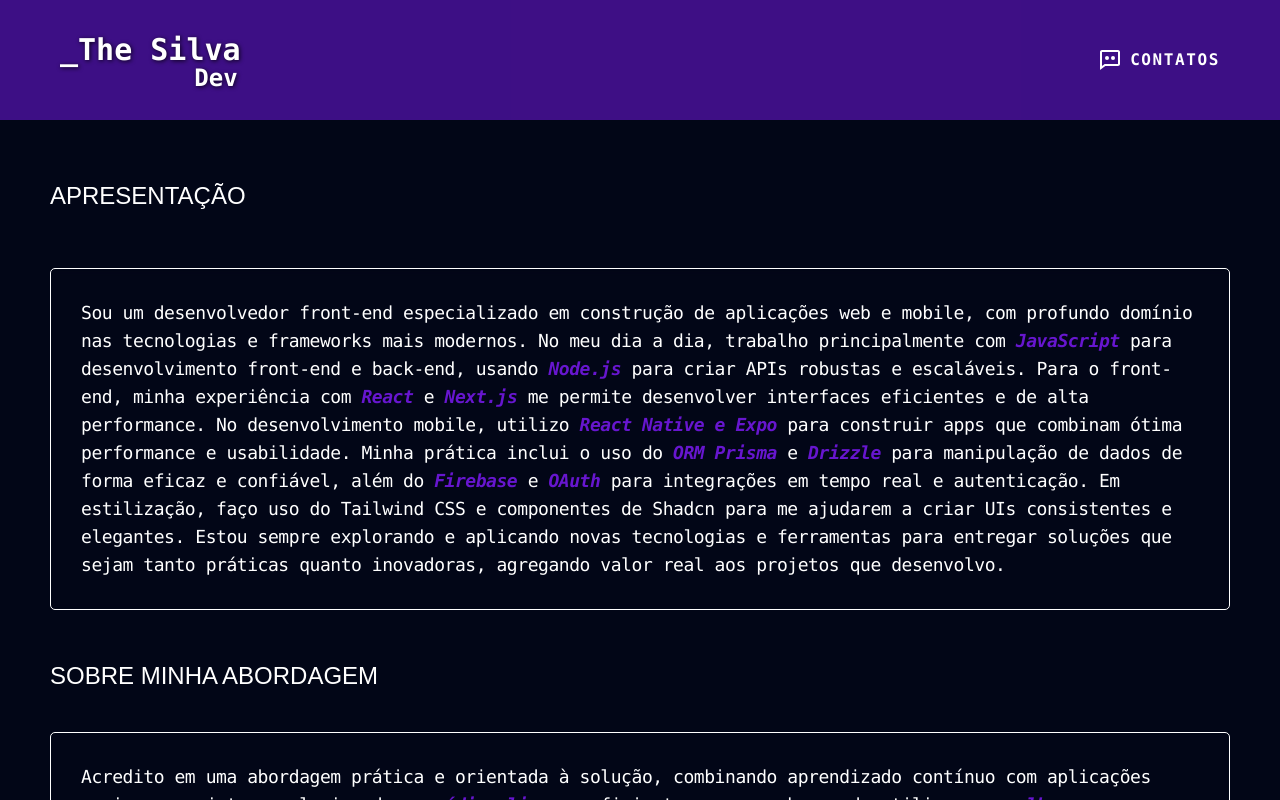
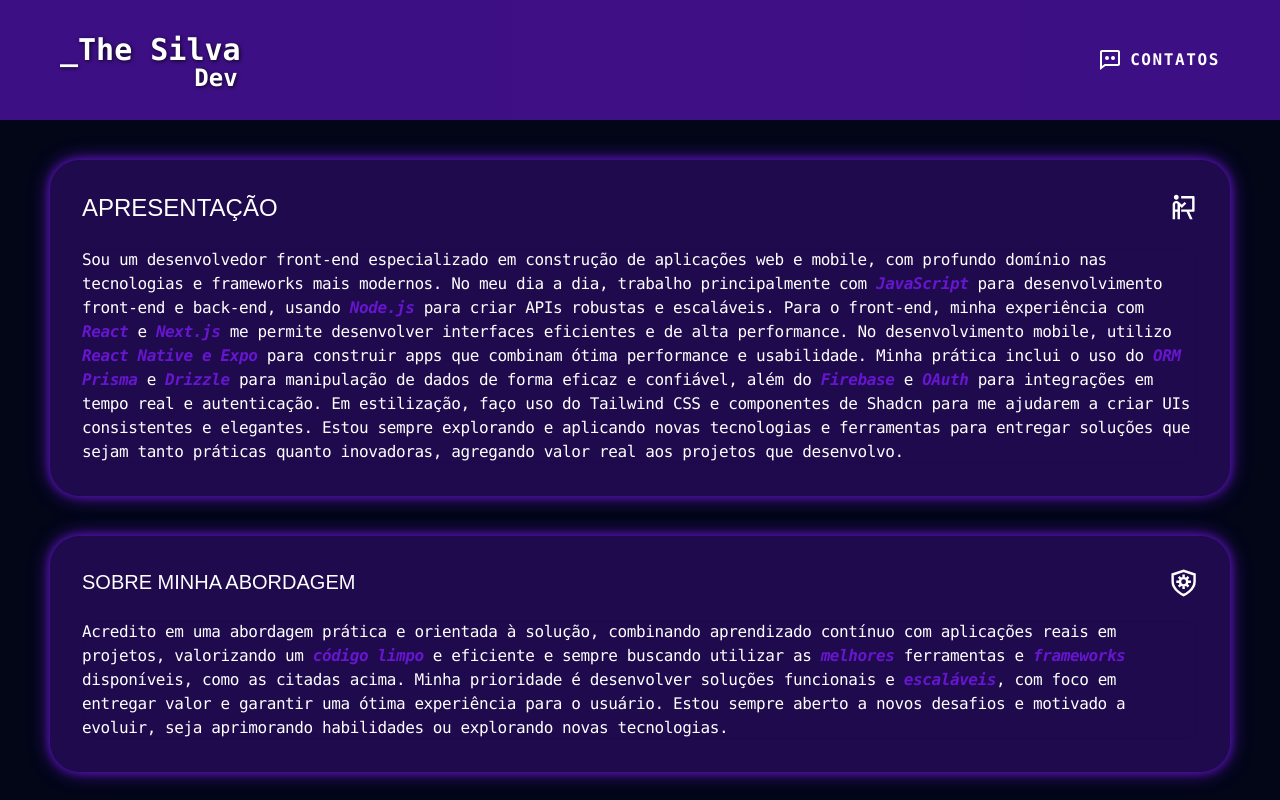
Before and after one commit to TheDev-Silva/silvadev, a Next.js app: page /AboutMais in a window 1280 px wide. Shown: the top 800 px of the page. Built offline with nearby package versions, Linux system fonts and the light colour scheme.

Commit message:
feat: melhorias em layout e resposividade

```diff
--- a/src/Tecnologia/page.tsx
+++ b/src/Tecnologia/page.tsx
@@ -29,7 +29,7 @@ export default function Tecnologias({ tecnologyItem }: TecnologiasProp) {
                <span className='text-xl'>"</span>  Aqui, compartilho algumas das principais tecnologias que utilizo para transformar ideias em soluções completas e eficientes. Minha escolha de ferramentas sempre considera as necessidades específicas de cada projeto, garantindo que as soluções desenvolvidas sejam funcionais, escaláveis e alinhadas aos objetivos do cliente.
                <span className='text-xl'>"</span>
             </p>
-            <div className='text-white font-mono text-lg p-10 mt-10 shadow-lg shadow-white' style={{ borderBottomWidth: 4, borderLeftWidth: 4, borderColor: '#6716cf', borderBottomLeftRadius: 30, }}>
+            <div className='text-white font-mono md:text-lg text-base p-10 mt-10 shadow-lg shadow-white' style={{ borderBottomWidth: 4, borderLeftWidth: 4, borderColor: '#6716cf', borderBottomLeftRadius: 30, }}>
 
                No front-end, o<b className='text-[#6716cf] font-mono italic bg-white w-full'> JavaScript</b>  reina como a base para a criação de experiências ricas e interativas, em conjunto com <b className='text-[#6716cf] font-mono'>React</b>  e <b className='text-[#6716cf] font-mono'>Next.js</b>, que me permitem desenvolver interfaces modernas e de alta performance. Para aplicações mobile, combino a flexibilidade do <b className='text-[#6716cf] font-mono'>React Native</b> com a eficiência do Expo, criando aplicativos que oferecem ótima usabilidade.
 
--- a/src/app/AboutMais/page.tsx
+++ b/src/app/AboutMais/page.tsx
@@ -1,12 +1,29 @@
 import React from 'react'
+import { RiPresentationLine } from 'react-icons/ri'
+import { GrShieldSecurity } from 'react-icons/gr'
 
 export default function AboutMais() {
    return (
-      <div className='lg:flex-col md:w-full p-[50px] pt-[170px] md:pt-[180px] items-center justify-between md:flex-col relative bg-slate-950'>
+      <div className='lg:flex-col md:w-full p-[50px] pt-[120px] md:pt-[120px] items-center justify-between md:flex-col relative bg-slate-950 h-full'>
 
+         <div
+            style={{
+               flexDirection: 'column',
+               borderColor: '#6716cf',
+               borderBottomLeftRadius: 20,
+               backgroundColor: '#6716cf29',
+               borderRadius: 30,
+               marginTop: 40,
+            }}
+            className="border-neon shadow-neon "
+         >
+            <div className='relative bg-[#6716cf29] p-8' style={{ borderRadius: 30 }}>
+               <div className='flex justify-between'>
+                  <h1 className="w-full text-white md:text-2xl text-lg mb-6 uppercase">Apresentação</h1>
+                  <RiPresentationLine size={30} color='#fff' />
+               </div>
 
-         <h1 className="w-full text-white md:text-2xl text-xl md:mb-14 mb-12 uppercase">Apresentação</h1>
-         <p style={{ color: '#fff', marginTop: 0, borderWidth: 1, borderColor: '#fff', padding: 30, borderRadius: 5 }} className="backdrop-blur-sm text-white md:text- text-lg tracking-tight font-mono ">
+               <p className="backdrop-blur-sm text-white md:text-base text-sm tracking-tight font-mono ">
                   Sou um desenvolvedor front-end especializado em construção de aplicações web e mobile, com profundo domínio nas tecnologias e frameworks mais modernos.
                   No meu dia a dia, trabalho principalmente com <b className='text-[#6716cf] font-mono italic '>JavaScript</b> para desenvolvimento front-end e back-end, usando <b className='text-[#6716cf] font-mono italic '>Node.js</b> para criar APIs robustas e escaláveis.
 
@@ -16,12 +33,38 @@ export default function AboutMais() {
 
                   Estou sempre explorando e aplicando novas tecnologias e ferramentas para entregar soluções que sejam tanto práticas quanto inovadoras, agregando valor real aos projetos que desenvolvo.
                </p>
-         <h1 className="w-full text-white md:text-2xl text-xl mb-10 uppercase pt-[50px]">Sobre minha Abordagem</h1>
-         <p style={{ color: '#fff', marginTop: 0, borderWidth: 1, borderColor: '#fff', padding: 30, borderRadius: 5 }} className="backdrop-blur-sm text-white md:text- text-lg tracking-tight font-mono ">
+            </div>
+
+         </div>
+
+
+         <div
+            style={{
+               flexDirection: 'column',
+               borderColor: '#6716cf',
+               borderBottomLeftRadius: 20,
+               backgroundColor: '#6716cf29',
+               borderRadius: 30,
+               marginTop: 40,
+            }}
+            className="border-neon shadow-neon "
+         >
+
+            <div className='relative bg-[#6716cf29] p-8' style={{ borderRadius: 30 }}>
+               <div className='flex justify-between'>
+                  <h1 className="w-full text-white md:text-xl text-lg uppercase mb-6">Sobre minha Abordagem</h1>
+                  <GrShieldSecurity size={30} color="#fff"/>
+               </div>
+
+               <p className="backdrop-blur-sm text-white md:text-base text-sm tracking-tight font-mono ">
                   Acredito em uma abordagem prática e orientada à solução, combinando aprendizado contínuo com aplicações reais em projetos, valorizando um <b className='text-[#6716cf] font-mono italic '>código limpo</b> e eficiente e sempre buscando utilizar as <b className='text-[#6716cf] font-mono italic '>melhores</b> ferramentas e <b className='text-[#6716cf] font-mono italic '>frameworks</b> disponíveis, como as citadas acima.
                   Minha prioridade é desenvolver soluções funcionais e <b className='text-[#6716cf] font-mono italic '>escaláveis</b>, com foco em entregar valor e garantir uma ótima
                   experiência para o usuário. Estou sempre aberto a novos desafios e motivado a evoluir, seja aprimorando habilidades ou explorando novas tecnologias.
                </p>
+            </div>
+
+         </div>
+
 
 
 
--- a/src/app/Header/Header.tsx
+++ b/src/app/Header/Header.tsx
@@ -59,19 +59,29 @@ export default function Header() {
                <div className='flex'>
                   <Link href={'/'}>
                      <div className='flex flex-col justify-items-end'>
-                        <h1 className='flex font-mono text-3xl text-white font-bold text drop-shadow-textsm transition-all duration-300'>{logoText}</h1>
+                        <h1 className='flex font-mono md:text-3xl text-xl text-white font-bold text drop-shadow-textsm transition-all duration-300'>{logoText}</h1>
                         <h1 className="font-mono text-2xl text-white font-bold text drop-shadow-textsm text-right m-[-6px] mr-[3px] transition-all duration-300">{logoText === '_The Silva' ? 'Dev' : ''}</h1></div>
                   </Link>
 
                </div>
 
             </div>
-            <Link href="/Contacts" className='flex items-center gap-2 justify-center'>
+            {window.innerWidth >= 768 ? (
+               <Link href="/Contacts" className='flex items-center gap-2 justify-center'>
 
                <BiCommentDots size={24} color="#fff" />
                <span className="font-mono uppercase hover:tracking-widest hover:transition-all text-white font-bold tracking-widest">contatos</span>
 
             </Link>
+            ) : (
+                  <Link href="/Contacts" className='flex items-center gap-2 justify-center'>
+
+                     <BiCommentDots size={24} color="#fff" />
+                     {/* <span className="font-mono uppercase hover:tracking-widest hover:transition-all text-white font-bold tracking-widest">contatos</span> */}
+
+                  </Link>
+            )}
+
          </div>
       </div>
    );
--- a/src/app/Initial/page.tsx
+++ b/src/app/Initial/page.tsx
@@ -6,12 +6,12 @@ export default function Initial() {
     <div className='lg:flex md:w-full md:h-[100vh] p-[50px] pt-[180px] items-center justify-between md:flex relative bg-slate-950'>
 
       <div className='w-[100%] mb-10 z-10'>
-        <h1 className='text-white md:text-6xl text-3xl font-mono'>Olá, meu</h1>
-        <h1 className='text-white md:text-6xl text-3xl font-mono'>nome é <b className='md:text-7xl text-5xl  text-[#6716cf]'>Silva.</b></h1>
+        <h1 className='text-white md:text-4xl text-2xl font-mono'>Olá, meu</h1>
+        <h1 className='text-white md:text-4xl text-2xl font-mono'>nome é <b className='md:text-5xl text-3xl  text-[#6716cf]'>Silva.</b></h1>
 
         <div className='flex flex-col items-start mt-10 gap-2 md:items-center md:justify-flex-start'>
-          <p className='text-white md:text-2xl text-xl font-mono'>Sou um <b className='md:text-2xl text-1xl font-bold text-white tracking-wider'>desenvolvedor criativo </b> e
-            <b className='md:text-2xl text-1xl font-bold text-white gap-2 '> independente</b> de curitiba-PR, região sul do Brasil.</p>
+          <p className='text-white md:text-2xl text-lg font-mono'>Sou um <b className='md:text-2xl text-lg font-bold text-white tracking-wider'>desenvolvedor criativo </b> e
+            <b className='md:text-2xl text-lg font-bold text-white gap-2 '> independente</b> de curitiba-PR, região sul do Brasil.</p>
 
         </div>
       </div>
--- a/src/app/ProjectItem/page.tsx
+++ b/src/app/ProjectItem/page.tsx
@@ -51,7 +51,7 @@ export default function ProjectItem({ project }: ProjectsProps) {
             <div className="border-white w-full relative z-10 flex flex-col p-[50px] gap-20" >
                {project.map((item) => (
 
-                  <div key={item.id} className="md:flex relative md:w-full md:justify-between justify-center items-center text-white p-5 rounded-lg mb-5 border-l-neonGreen border-b-neonGreen shadow-neon" style={{ borderBottomWidth: 4, borderLeftWidth: 4, backgroundColor: '#6716cf29', boxShadow: '#6716cf', gap: 15, backgroundImage: `url(${item.backgroundImage})`, backgroundRepeat: 'no-repeat', backgroundPosition: 'center', backgroundSize: 'cover' }}>
+                  <div key={item.id} className="md:flex relative md:w-full md:justify-between justify-center items-center text-white p-5 rounded-lg mb-5 border-l-neonGreen border-b-neonGreen shadow-neon" style={{ borderBottomWidth: 4, borderLeftWidth: 4, backgroundColor: '#6716cf29', boxShadow: '#6716cf', gap: 15, /* backgroundImage: `url(${item.backgroundImage})`, backgroundRepeat: 'no-repeat', backgroundPosition: 'center', backgroundSize: 'cover' */ }}>
 
                      <div
                         className='absolute z-0 -inset-0 md:w-[200px] md:h-[200px] h-[100px] w-[100px] left-9 top-[30px] rounded-full bg-gradient-to-br to-[#6716cf] from-[#000] transition-all duration-300 blur-md'
--- a/src/app/projectId/[id]/page.tsx
+++ b/src/app/projectId/[id]/page.tsx
@@ -76,7 +76,7 @@ const project = [
       id: 3,
       name: 'The Dieta',
       description: 'O The Dieta é um aplicativo de dicas nutrição personalizado que ajuda os usuários a atingir seus objetivos de saúde, como emagrecimento, hipertrofia ou ganho de massa muscular. Ao fornecer dados como nome, peso, altura, idade e meta, a inteligência artificial gera uma dieta equilibrada para a semana, acompanhada de sugestões de exercícios. O app também apresenta gráficos de progresso para monitoramento de ganho ou perda de peso, além de recomendações de suplementos, tornando o processo de acompanhamento mais fácil e eficiente.',
-      link: '',
+      link: 'https://the-burger-rock.vercel.app/',
       images: [
          {
             id: 1,
@@ -110,7 +110,7 @@ const project = [
       id: 4,
       name: 'Love & Coffe',
       description: 'O Love & Coffee é um aplicativo simples e prático para amantes de café. Com ele, você pode escolher entre uma variedade de cafés, como macchiato, expresso tradicional, americano e com leite. O processo é fácil: basta selecionar seu café preferido, personalizar sua escolha, e pagar diretamente pelo app. Ideal para quem busca rapidez, conveniência e um ótimo café, tudo na palma da mão.',
-      link: '',
+      link: 'https://the-burger-rock.vercel.app/',
       images: [
          {
             id: 1,
@@ -182,7 +182,7 @@ const ProjectId = ({ params }: { params: Promise<{ id: string }> }) => {
          </div>
 
          {projectData.link && (
-            <div className="flex w-full mt-8 justify-between ">
+            <div className="flex w-full mt-8 justify-between pl-5 pr-5">
                <Link
                   href={projectData.link}
                   target="_blank"
@@ -193,7 +193,6 @@ const ProjectId = ({ params }: { params: Promise<{ id: string }> }) => {
                </Link>
                <Link
                   href={'/'}
-                  target="_blank"
                   rel="noopener noreferrer"
                   className="text-blue-400 underline"
                >
```
Also changed, not shown: src/AboutMe/page.tsx (+11 -22 lines). Lines whose indentation alone changed are shown as unchanged.
